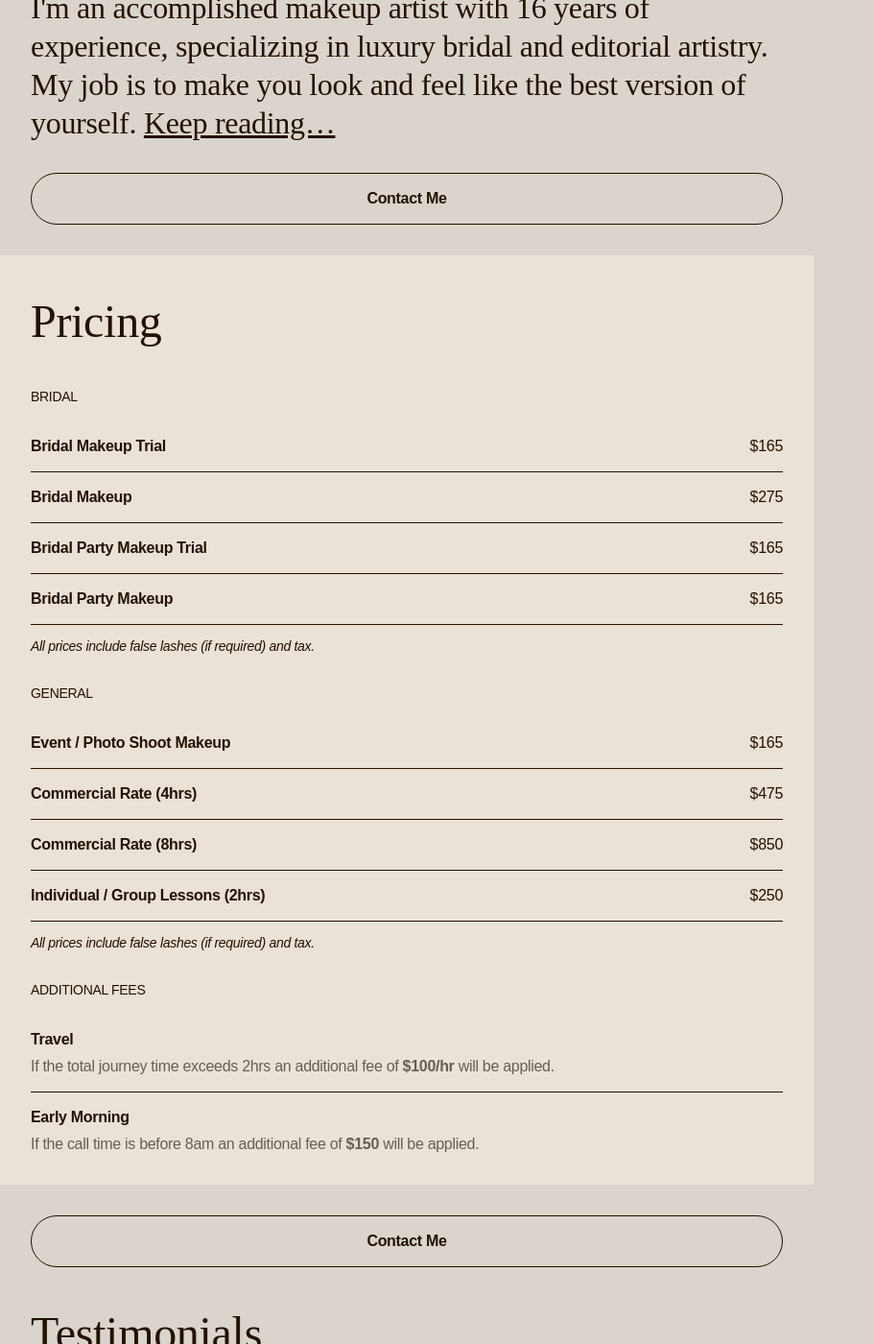
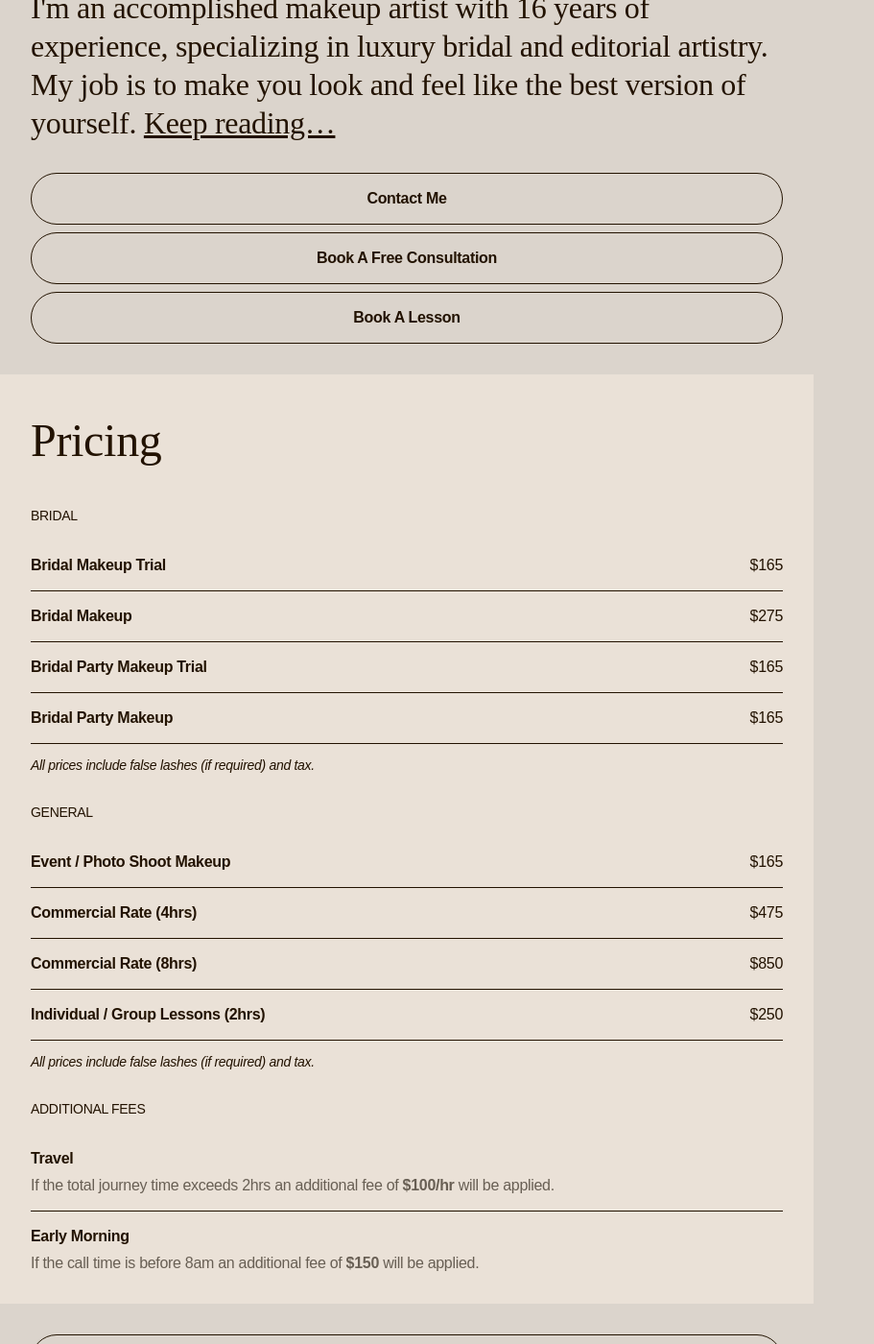
Before and after one commit to mariannemoore/mariannemoore.github.io, a Jekyll site: the page built from index.md, in a window 1280 px wide and 1400 px high, scrolled down 786 px. Shown: the whole window at 96% size, without its empty margins (0-911 px from the left). Built offline with Jekyll 4.4.1, drawn with Linux system fonts in a browser that asks for light colours; some web fonts are replaced; some of the changed text lies outside the part shown.

Commit message:
added buttons

```diff
--- a/_config.yml
+++ b/_config.yml
@@ -8,3 +8,5 @@ kramdown:
 emailGeneralInquiry: "mailto:hello@mariannemakeup.com?subject=%20General%20inquiry"
 emailBridalInquiry: "mailto:hello@mariannemakeup.com?subject=%20Bridal%20inquiry"
 instagramURL: "https://instagram.com/mariannemoore_makeup"
+calendlyLesson: "https://calendly.com/mariannemakeup/makeup-lesson"
+calendlyConsultation: "https://calendly.com/mariannemakeup/30min"
--- a/_includes/pill-menu.html
+++ b/_includes/pill-menu.html
@@ -5,4 +5,8 @@
     {% if include.booking == "yes" %}
     <a href="{{ site.emailGeneralInquiry }}" title="Email Marianne Moore with your inquiry" class="jumbo-button">Contact Me</a>
     {% endif %}
+    {% if include.calendly == "yes" %}
+    <a href="{{ site.calendlyConsultation }}" title="" class="jumbo-button">Book A Free Consultation</a>
+    <a href="{{ site.calendlyLesson }}" title="" class="jumbo-button">Book A Lesson</a>
+    {% endif %}
 </section>
--- a/index.md
+++ b/index.md
@@ -8,10 +8,10 @@ class: home
 
 {% include intro.html %}
 
-{% include pill-menu.html rates="no" bio="yes" booking="yes" %}
+{% include pill-menu.html rates="no" bio="yes" booking="yes" calendly="yes" %}
 
 {% include pricing.html %}
 
-{% include pill-menu.html rates="no" bio="no" booking="yes" %}
+{% include pill-menu.html rates="no" bio="yes" booking="yes" calendly="yes" %}
 
 {% include testimonials.html %}
```
